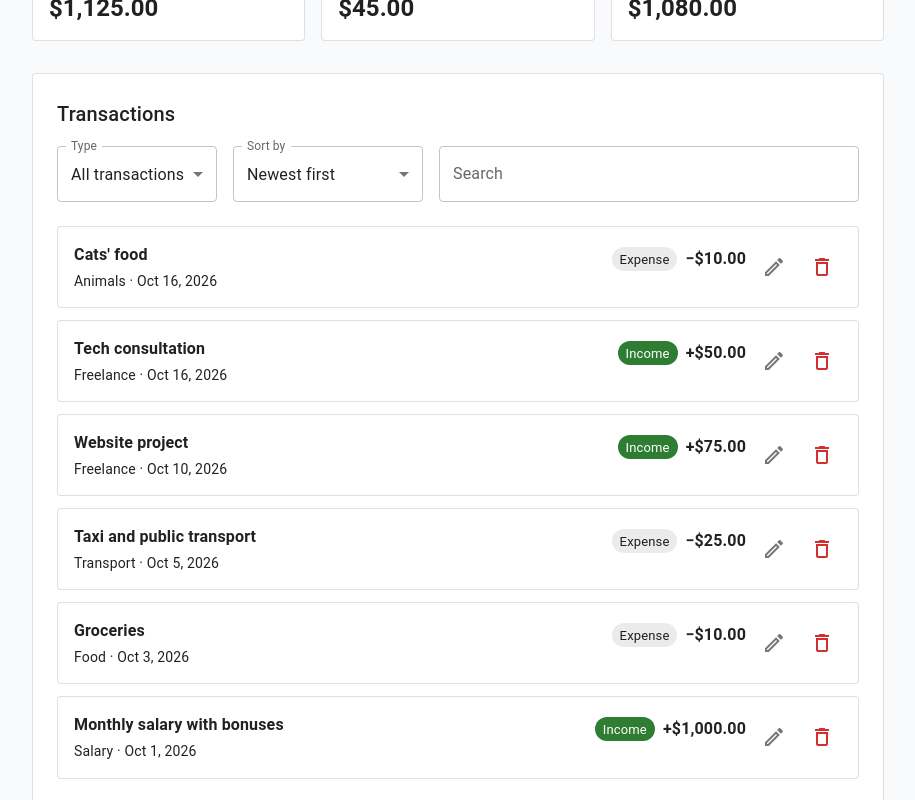
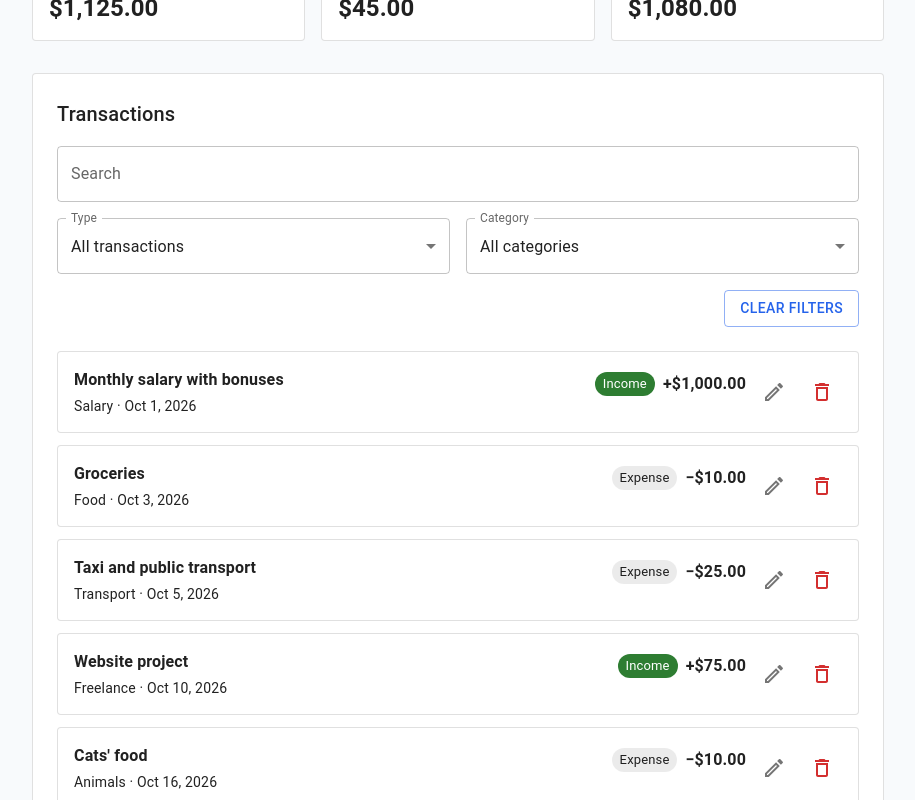
Before and after one commit to yanakarpovych/react-typescript-redux-toolkit-tanstack-query-material-ui, a React (Vite) app: page / in a window 1280 px wide. Shown: the part 720-1520 px from the top of the page, without its empty margins (182-1097 px from the left). Built offline with nearby package versions, Linux system fonts and the light colour scheme; data requests are answered from the project's data file.

Commit message:
refactor: simplify transaction filters

```diff
--- a/src/components/TransactionList.tsx
+++ b/src/components/TransactionList.tsx
@@ -1,5 +1,6 @@
 import {
   Box,
+  Button,
   FormControl,
   InputLabel,
   MenuItem,
@@ -9,9 +10,9 @@ import {
   TextField,
   Typography,
 } from "@mui/material";
+import { useState } from "react";
 import type { Transaction } from "../types/transaction";
 import TransactionItem from "./TransactionItem";
-import { useState } from "react";
 
 interface TransactionListProps {
   transactions: Transaction[];
@@ -21,13 +22,34 @@ interface TransactionListProps {
 
 type TransactionTypeFilter = "all" | "income" | "expense";
 
-type SortOption = "date-desc" | "date-asc" | "amount-desc" | "amount-asc";
-
 function TransactionList({
   transactions,
   onDeleteTransaction,
   onEditTransaction,
 }: TransactionListProps) {
+  const [typeFilter, setTypeFilter] = useState<TransactionTypeFilter>("all");
+  const [searchQuery, setSearchQuery] = useState("");
+  const [categoryFilter, setCategoryFilter] = useState("all");
+
+  const normalizedQuery = searchQuery.trim().toLowerCase();
+
+  const categories = [
+    ...new Set(transactions.map((transaction) => transaction.category)),
+  ].sort((a, b) => a.localeCompare(b));
+
+  const visibleTransactions = transactions.filter((transaction) => {
+    const matchesType = typeFilter === "all" || transaction.type === typeFilter;
+
+    const matchesSearch =
+      transaction.description.toLowerCase().includes(normalizedQuery) ||
+      transaction.category.toLowerCase().includes(normalizedQuery);
+
+    const matchesCategory =
+      categoryFilter === "all" || transaction.category === categoryFilter;
+
+    return matchesType && matchesSearch && matchesCategory;
+  });
+
   if (transactions.length === 0) {
     return (
       <Paper variant="outlined" sx={{ p: 3 }}>
@@ -36,53 +58,29 @@ function TransactionList({
     );
   }
 
-  const [typeFilter, setTypeFilter] = useState<TransactionTypeFilter>("all");
-
-  const [searchQuery, setSearchQuery] = useState("");
-
-  const [sortOption, setSortOption] = useState<SortOption>("date-desc");
-
-  const normalizedQuery = searchQuery.trim().toLowerCase();
-
-  const filteredTransactions = transactions.filter((transaction) => {
-    const matchesType = typeFilter === "all" || transaction.type === typeFilter;
-
-    const matchesSearch =
-      transaction.description.toLowerCase().includes(normalizedQuery) ||
-      transaction.category.toLowerCase().includes(normalizedQuery);
-
-    return matchesType && matchesSearch;
-  });
-
-  const sortedTransactions = [...filteredTransactions].sort((a, b) => {
-    switch (sortOption) {
-      case "date-desc":
-        return b.date.localeCompare(a.date);
-
-      case "date-asc":
-        return a.date.localeCompare(b.date);
-
-      case "amount-desc":
-        return b.amount - a.amount;
-
-      case "amount-asc":
-        return a.amount - b.amount;
-    }
-  });
-
   return (
     <>
+      <Stack spacing={2} sx={{ mb: 3 }}>
+        <TextField
+          label="Search"
+          placeholder="Search description or category"
+          value={searchQuery}
+          onChange={(event) => setSearchQuery(event.target.value)}
+          fullWidth
+        />
+
         <Box
           sx={{
-          display: "flex",
-          flexDirection: { xs: "column", sm: "row" },
+            display: "grid",
+            gridTemplateColumns: {
+              xs: "1fr",
+              sm: "repeat(2, minmax(0, 1fr))",
+            },
             gap: 2,
-          mb: 3,
           }}
         >
-        <FormControl sx={{ minWidth: 160 }}>
+          <FormControl fullWidth>
             <InputLabel id="transaction-type-label">Type</InputLabel>
-
             <Select
               labelId="transaction-type-label"
               id="transaction-type"
@@ -98,35 +96,41 @@ function TransactionList({
             </Select>
           </FormControl>
 
-        <FormControl sx={{ minWidth: 190 }}>
-          <InputLabel id="transaction-sort-label">Sort by</InputLabel>
-
+          <FormControl fullWidth>
+            <InputLabel id="transaction-category-label">Category</InputLabel>
             <Select
-            labelId="transaction-sort-label"
-            id="transaction-sort"
-            value={sortOption}
-            label="Sort by"
-            onChange={(event) =>
-              setSortOption(event.target.value as SortOption)
-            }
+              labelId="transaction-category-label"
+              id="transaction-category"
+              value={categoryFilter}
+              label="Category"
+              onChange={(event) => setCategoryFilter(event.target.value)}
             >
-            <MenuItem value="date-desc">Newest first</MenuItem>
-            <MenuItem value="date-asc">Oldest first</MenuItem>
-            <MenuItem value="amount-desc">Highest amount</MenuItem>
-            <MenuItem value="amount-asc">Lowest amount</MenuItem>
+              <MenuItem value="all">All categories</MenuItem>
+              {categories.map((category) => (
+                <MenuItem key={category} value={category}>
+                  {category}
+                </MenuItem>
+              ))}
             </Select>
           </FormControl>
+        </Box>
 
-        <TextField
-          label="Search"
-          placeholder="Search description or category"
-          value={searchQuery}
-          onChange={(event) => setSearchQuery(event.target.value)}
-          fullWidth
-        />
+        <Box sx={{ display: "flex", justifyContent: "flex-end" }}>
+          <Button
+            variant="outlined"
+            onClick={() => {
+              setTypeFilter("all");
+              setCategoryFilter("all");
+              setSearchQuery("");
+            }}
+          >
+            Clear filters
+          </Button>
         </Box>
+      </Stack>
+
       <Stack spacing={1.5}>
-        {sortedTransactions.map((transaction) => (
+        {visibleTransactions.map((transaction) => (
           <TransactionItem
             key={transaction.id}
             transaction={transaction}
@@ -134,7 +138,8 @@ function TransactionList({
             onEdit={onEditTransaction}
           />
         ))}
-        {sortedTransactions.length === 0 && (
+
+        {visibleTransactions.length === 0 && (
           <Typography
             color="text.secondary"
             sx={{ py: 3, textAlign: "center" }}
```
Lines whose indentation alone changed are shown as unchanged.
